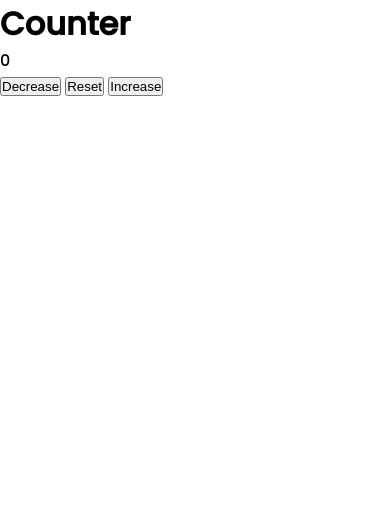
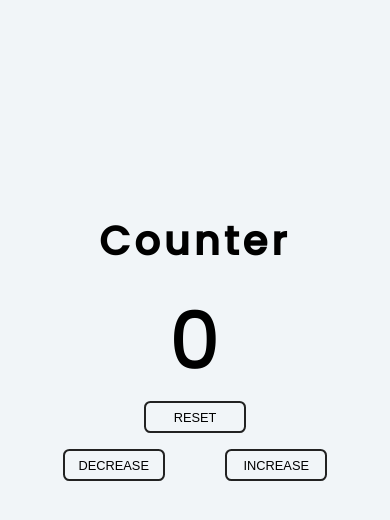
Before and after one commit to BranLeeDev/Counter, a plain HTML site: page index.html in a window 390 px wide. Drawn offline with Linux system fonts and the light colour scheme.

Commit message:
Se agregaron los estilos para mobile, tablets y desktops

```diff
--- /dev/null
+++ b/css/desktops.css
@@ -0,0 +1,14 @@
+.main__title {
+  grid-row: 4 / 5;
+}
+
+.main__section--counter {
+  grid-row: 5 / 9;
+}
+
+.counter__buttons {
+  display: flex;
+  justify-content: space-between;
+  align-items: center;
+  max-width: 40em;
+}
--- a/css/styles.css
+++ b/css/styles.css
@@ -23,4 +23,106 @@
 
 body {
   font-family: "Poppins", sans-serif;
+  background-color: var(--primary-color);
 }
+
+.main {
+  display: grid;
+  grid-template-columns: repeat(12, 1fr);
+  grid-template-rows: repeat(12, 1fr);
+  min-width: 20em;
+  width: 100%;
+  min-height: 30em;
+  height: 100vh;
+}
+
+.main__title {
+  grid-row: 4 / 5;
+  grid-column: 2 / 12;
+  font-size: 2.5rem;
+  letter-spacing: 0.1em;
+  text-align: center;
+}
+
+.main__section--counter {
+  grid-row: 5 / 8;
+  grid-column: 2 / 12;
+  display: flex;
+  flex-direction: column;
+  align-items: center;
+}
+
+.counter__paragraph {
+  font-size: 5rem;
+  text-align: center;
+}
+
+.counter__buttons {
+  display: grid;
+  grid-template-columns: repeat(2, 1fr);
+  grid-template-rows: repeat(2, 1fr);
+  justify-items: center;
+  row-gap: 1em;
+  width: 100%;
+}
+
+.counter__button {
+  width: 8em;
+  padding: 0.5em 1em;
+  border: 0.2em solid var(--tertiary-color);
+  border-radius: 0.5em;
+  background-color: var(--primary-color);
+  cursor: pointer;
+  font-size: 0.8rem;
+  text-transform: uppercase;
+  transition: background-color 0.3s ease-in-out, color 0.3s ease-in-out;
+}
+
+.counter__button:hover {
+  background-color: var(--tertiary-color);
+  color: var(--primary-color);
+}
+
+.counter__button--reset {
+  grid-column: 1 / 3;
+  grid-row: 1 / 2;
+}
+
+@media screen and (width >= 500px) {
+  .main__title {
+    grid-row: 3 / 4;
+  }
+
+  .main__section--counter {
+    grid-row: 4 / 8;
+  }
+
+  .main__title {
+    font-size: 5rem;
+  }
+
+  .counter__paragraph {
+    font-size: 10rem;
+  }
+
+  .counter__button {
+    font-size: 1.3rem;
+  }
+}
+
+@media screen and (width >= 1000px) {
+  .main__title {
+    grid-row: 4 / 5;
+  }
+
+  .main__section--counter {
+    grid-row: 5 / 9;
+  }
+
+  .counter__buttons {
+    display: flex;
+    justify-content: space-between;
+    align-items: center;
+    max-width: 40em;
+  }
+}
--- /dev/null
+++ b/css/tablets.css
@@ -0,0 +1,19 @@
+.main__title {
+  grid-row: 3 / 4;
+}
+
+.main__section--counter {
+  grid-row: 4 / 8;
+}
+
+.main__title {
+  font-size: 5rem;
+}
+
+.counter__paragraph {
+  font-size: 10rem;
+}
+
+.counter__button {
+  font-size: 1.3rem;
+}
--- a/index.html
+++ b/index.html
@@ -16,6 +16,16 @@
       href="https://res.cloudinary.com/dbbixakcl/image/upload/f_auto,q_auto/v1/JavaScript%20Vanilla/Counter/dnfk8idnxagamidywuv7"
     />
     <link rel="stylesheet" href="/css/styles.css" />
+    <link
+      rel="stylesheet"
+      href="/css/tablets.css"
+      media="screen and (width >= 500px)"
+    />
+    <link
+      rel="stylesheet"
+      href="/css/desktops.css"
+      media="screen and (width >= 1000px)"
+    />
   </head>
   <body>
     <main class="main">
```
